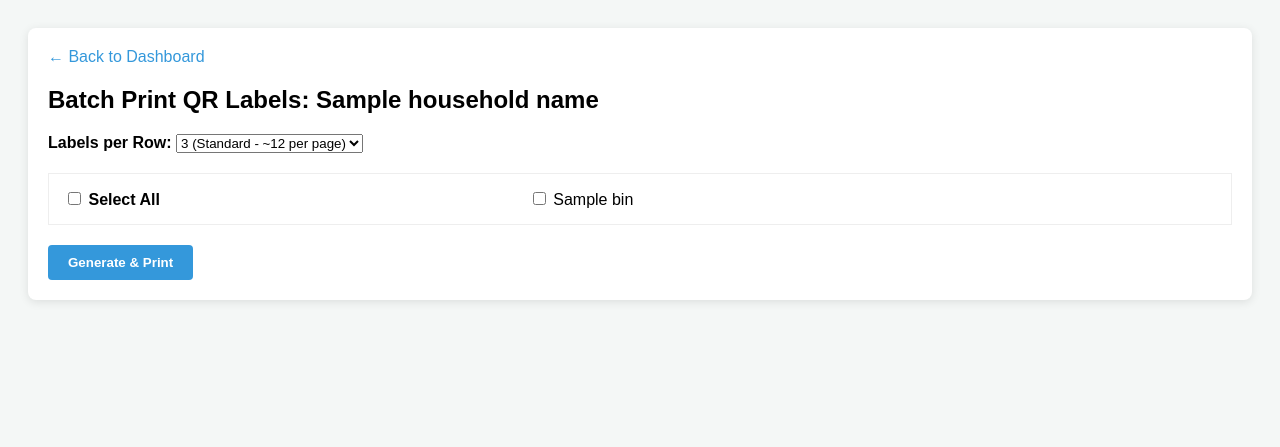
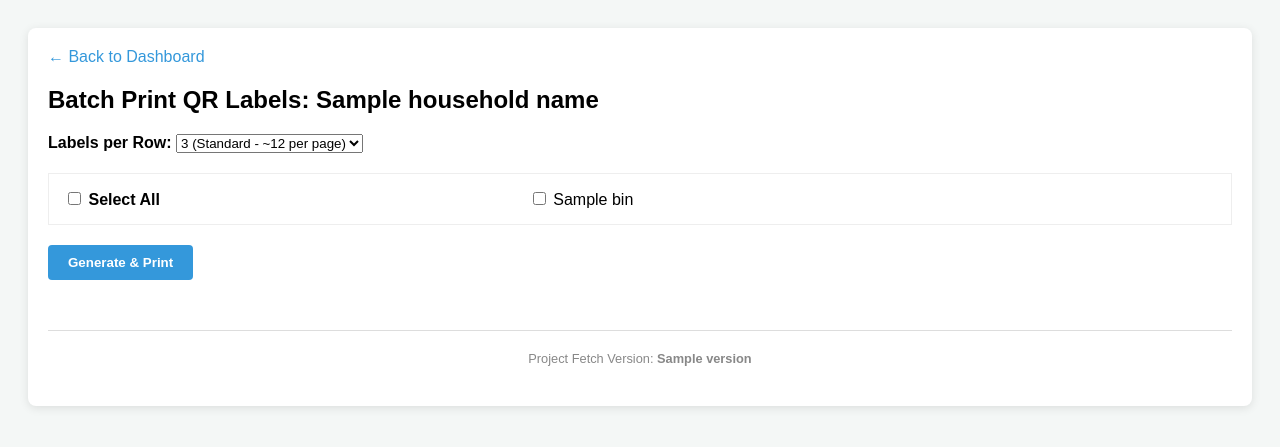
Before and after one commit to dbfletcher/fetch-control, a FastAPI app: template templates/print_labels.html in a window 1280 px wide. Shown: the top 447 px of the page. Run offline with FastAPI, Linux system fonts and the light colour scheme; the template is opened without the code that fills it: most values are stand-ins (such as "Sample title", 1, 10 or a date in 2020); parts of the project's set-up code (start-up, migrations or seed data) failed here and were passed over.

Commit message:
Automated Deploy: Branch versioning implementation

```diff
--- a/main.py
+++ b/main.py
@@ -297,6 +297,9 @@ async def global_search(request: Request, q: str = "", return_to: int = None, em
     # Initialize an empty list so the page starts blank
     final_results = []
 
+    # 1. READ: Pull the branch name from the Systemd environment
+    version = os.getenv("FETCH_VERSION", "Unknown")
+
     # Only perform the search if a query is provided
     if q.strip():
         query = """
@@ -317,6 +320,7 @@ async def global_search(request: Request, q: str = "", return_to: int = None, em
     # Return the template (final_results will be empty if no 'q' was provided)
     return templates.TemplateResponse("global_search.html", {
         "request": request,
+        "version": version,  # 2. PASS: Inject the version into the footer
         "results": final_results,
         "query": q,
         "return_to": return_to,
@@ -331,11 +335,16 @@ async def print_labels_page(request: Request, household_id: int, email: str = De
     if not current_hh:
         raise HTTPException(status_code=403, detail="Access Denied")
 
+    # 1. READ: Pull the branch name from the Systemd environment
+    version = os.getenv("FETCH_VERSION", "Unknown")
+
     # Fetch all bins to allow selection
     bins = await database.fetch_all("SELECT * FROM bin WHERE household_id = :hid", {"hid": household_id})
 
+    # Return the template with the version variable included
     return templates.TemplateResponse("print_labels.html", {
         "request": request,
+        "version": version,  # 2. PASS: Inject version for the footer
         "bins": bins,
         "household_name": current_hh["name"],
         "household_id": household_id
--- a/templates/global_search.html
+++ b/templates/global_search.html
@@ -60,6 +60,9 @@
         {% elif query %}
             <p>No items found matching "<strong>{{ query }}</strong>".</p>
         {% endif %}
+        <footer style="margin-top: 50px; padding: 20px; text-align: center; border-top: 1px solid #ddd; color: #888; font-size: 0.8em;">
+            Project Fetch Version: <strong style="color: var(--primary);">{{ version }}</strong>
+        </footer>
     </div>
 </body>
 </html>
--- a/templates/print_labels.html
+++ b/templates/print_labels.html
@@ -55,6 +55,9 @@
         </div>
 
         <button class="btn btn-primary" onclick="prepareAndPrint()">Generate & Print</button>
+        <footer style="margin-top: 50px; padding: 20px; text-align: center; border-top: 1px solid #ddd; color: #888; font-size: 0.8em;">
+            Project Fetch Version: <strong style="color: var(--primary);">{{ version }}</strong>
+        </footer>
     </div>
 
     <div id="print-area"></div>
```
